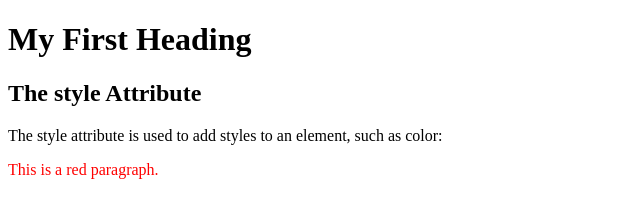
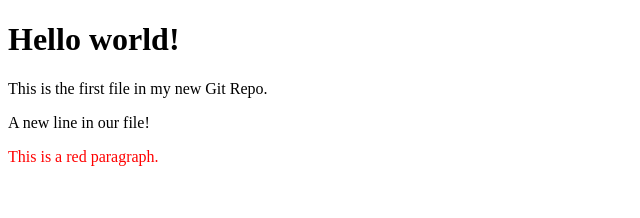
Before and after one commit to Annettekem/hello-world, a plain HTML site: page index.htm in a window 1280 px wide. Shown: the whole page, without its empty margins (0-640 px from the left). Drawn offline with Linux system fonts and the light colour scheme.

Commit message:
updated indet.html

```diff
--- a/index.htm
+++ b/index.htm
@@ -1,12 +1,16 @@
 <!DOCTYPE html>
 <html>
+<head>
+
+<title>hello World!</title>
+<link rel="stylesheet" href="bluestyle.css">
+</head>
 <body>
 
-<h1>My First Heading</h1>
-<h2>The style Attribute</h2>
+<h1>Hello world!</h1>
 
-<p>The style attribute is used to add styles to an element, such as color:</p>
-
+<p>This is the first file in my new Git Repo.</p>
+<p>A new line in our file!</p>
 <p style="color:red;">This is a red paragraph.</p>
 
 </body>
```
